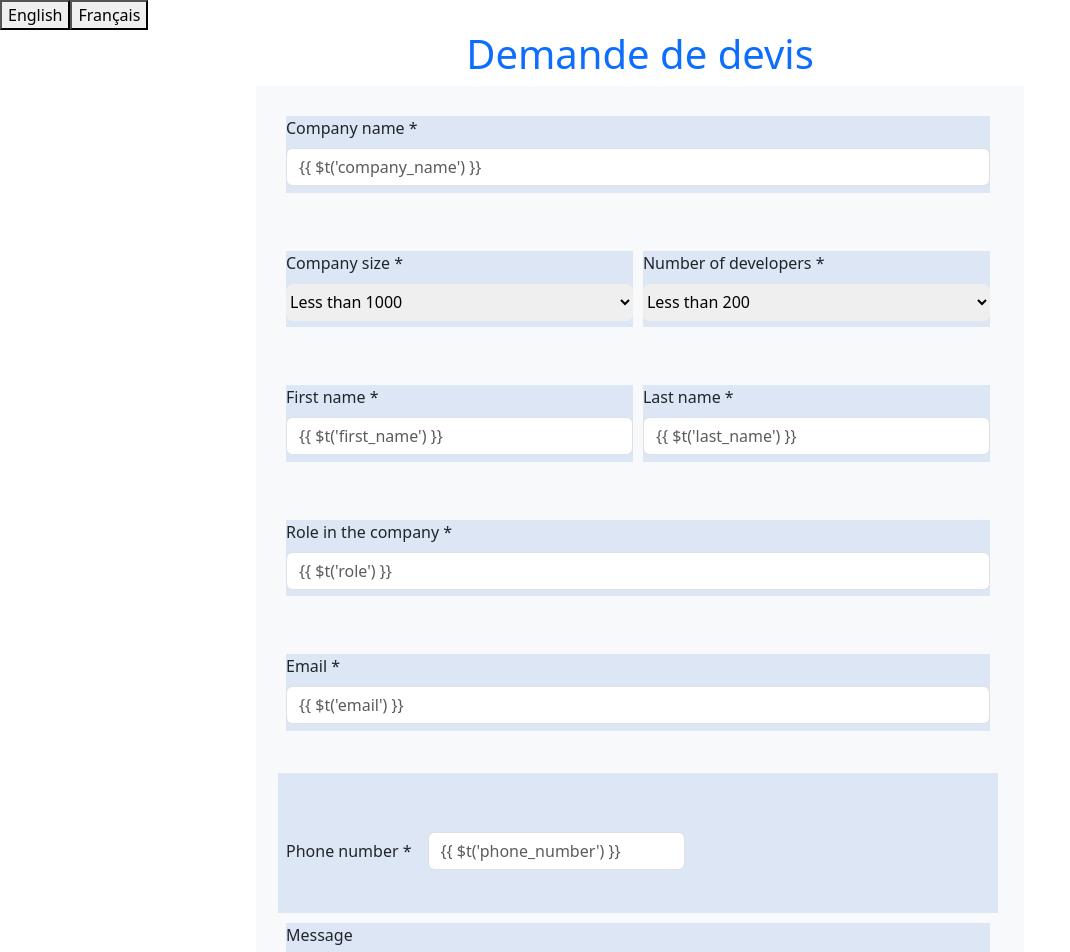
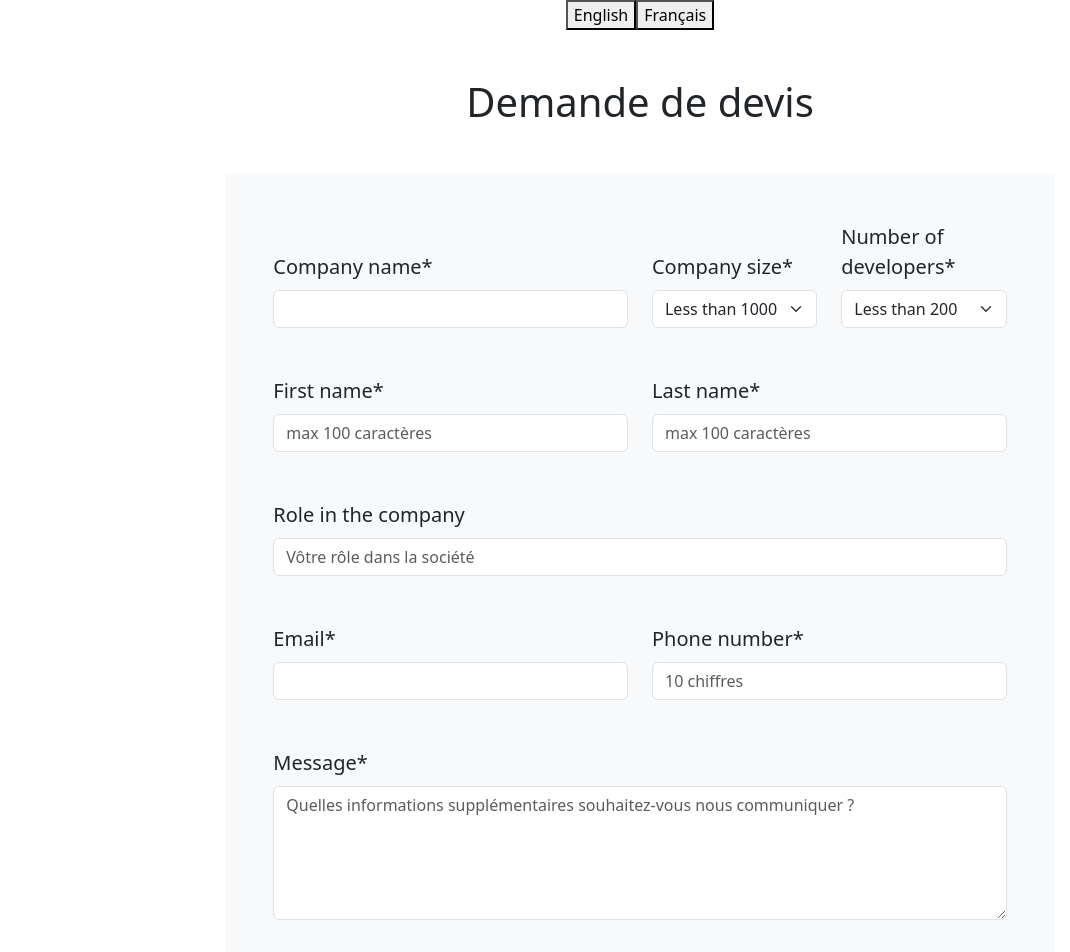
Before and after one commit to etukozoglu/dream-team-cust, a Vue app in the folder dt-presentation/: page / in a window 1280 px wide. Shown: the top 952 px of the page, without its empty margins (0-1070 px from the left). Built offline with nearby package versions, Linux system fonts and the light colour scheme.

Commit message:
Fabien's part for desktop

```diff
--- a/dt-presentation/package.json
+++ b/dt-presentation/package.json
@@ -1,5 +1,5 @@
 {
-  "name": "restcountries2",
+  "name": "dt-presentation",
   "version": "0.0.0",
   "private": true,
   "type": "module",
--- a/dt-presentation/src/components/CustomerForm.vue
+++ b/dt-presentation/src/components/CustomerForm.vue
@@ -1,70 +1,81 @@
 <template>
 
-  <div>
-    <!-- Button to change language -->
-    <div class="language-switcher">
+    <div class="language-switcher text-center">
       <button @click="changeLanguage('en')">English</button>
       <button @click="changeLanguage('fr')">Français</button>
     </div>
 
-<div>
-<h1 class="text-primary text-center">Demande de devis</h1>
-    <form class="bg-light">
-      <div class="mb-5 soName">
-        <label for="companyName" class="form-label">{{ $t('company_name') }} *</label>
-        <input type="text" placeholder="{{ $t('company_name') }}" class="form-control" id="companyName" name="companyName" v-model="companyName">
+  <div class="container col-8 ">
+    <h1 class="m-5 text-center ">Demande de devis</h1>
+    <form class="p-5 fs-5 text bg-light">
+      <div class="row align-items-end">
+        <div class="mb-5 col-6">
+          <label for="companyName" class="form-label">{{ $t('company_name') }}*</label>
+          <input type="text"  class="form-control" id="companyName" name="companyName" required>
         </div>
-      <div class="mb-5 soSize">
-        <label class="form-label " for="size">{{ $t('company_size') }} *</label>
-        <select class="form-label" name="size" id="size" v-model="size">
+        <div class="mb-5 col-3 flex-column">
+          <label class="form-label " for="size">{{ $t('company_size') }}*</label>
+          <select class="form-select w-100" name="size" id="size" required>
               <option value="">Less than 1000</option>
               <option value="">From 1000 to 10000</option>
               <option value="">More than 10000</option>
           </select>
         </div>
-      <div class="mb-5 soDev">
-        <label class="form-label " for="devNumber">{{ $t('number_of_developers') }} *</label>
-        <select name="devNumber" id="devNumber" v-model="devNumber">
+        <div class="mb-5 col-3 flex-column">
+          <label class="form-label " for="devNumber">{{ $t('number_of_developers') }}*</label>
+          <select class="form-select w-100" name="devNumber" id="devNumber" required>
               <option value="">Less than 200</option>
               <option value="">From 200 to 1000</option>
               <option value="">More than 1000</option>
           </select>
         </div>
-
-      <div class="mb-5 firstName">
-        <label for="firstname" class="form-label">{{ $t('first_name') }} *</label>
-        <input type="text" placeholder="{{ $t('first_name') }}" class="form-control" id="firstname" name="firstname" v-model="firstName">
-      </div>
-      <div class="mb-5 lastName">
-        <label for="lastname" class="form-label">{{ $t('last_name') }} *</label>
-        <input type="text" placeholder="{{ $t('last_name') }}" class="form-control" id="lastname" name="lastname" v-model="lastName">
-      </div>
-      <div class="mb-5 role">
-        <label for="role" class="form-label">{{ $t('role') }} *</label>
-        <input type="text" placeholder="{{ $t('role') }}" class="form-control" id="role" name="role" v-model="role">
-      </div>
-      <div class="mb-5 email">
-        <label for="email" class="form-label">{{ $t('email') }} *</label>
-        <input type="email" placeholder="{{ $t('email') }}" class="form-control" id="email" name="email" v-model="email">
       </div>
 
-      <div class="row g-3 align-items-center phone">
-        <div class="col-auto">
-          <label for="phoneNumber" class="col-form-label custom_width">{{ $t('phone_number') }} *</label>
+      <div class="row  align-items-end">
+        <div class="mb-5 col">
+          <label for="firstname" class="form-label">{{ $t('first_name') }}*</label>
+          <input type="text" placeholder="max 100 caractères" class="form-control" id="firstname" name="firstname">
         </div>
-        <div class="col-auto">
-          <input type="tel" placeholder="{{ $t('phone_number') }}" id="phoneNumber" class="form-control" v-model="phoneNumber">
-        </div>
-      </div>
-      <div class="mb-5 msg">
-        <label for="msg" class="form-label">{{ $t('message') }}</label>
-        <textarea rows="5" placeholder="{{ $t('message') }}" class="form-control custom_width" id="msg" name="msg" v-model="message"></textarea>
-      </div>
-      <button type="submit" class="btn btn-primary send" @click.prevent="submitForm">Envoyer</button>
-    </form>
+        <div class="mb-5 col">
+          <label for="lastname" class="form-label">{{ $t('last_name') }}*</label>
+          <input type="text" placeholder="max 100 caractères"  class="form-control" id="lastname" name="lastname">
         </div>
       </div>
 
+    <div class="row  align-items-end">
+      <div class="mb-5 col">
+        <label for="role" class="form-label">{{ $t('role') }}</label>
+        <input type="text" placeholder="Vôtre rôle dans la société" class="form-control" id="role" name="role">
+      </div>
+    </div>
+
+    <div class="row  align-items-end">
+      <div class="mb-5 col">
+        <label for="email" class="form-label">{{ $t('email') }}*</label>
+        <input type="email" class="form-control" id="email" name="email" required>
+      </div>
+      <div class="mb-5 col">
+        <label for="phoneNumber" class="form-label">{{ $t('phone_number') }}*</label>
+        <input type="tel" placeholder="10 chiffres"  id="phoneNumber" class="form-control" required>
+      </div>
+    </div>
+
+    <div class="row  align-items-end">
+      <div class="mb-5 msg">
+        <label for="msg" class="form-label">{{ $t('message') }}*</label>
+        <textarea maxlength="2000" rows="5" placeholder="Quelles informations supplémentaires souhaitez-vous nous communiquer ?"  class="form-control" id="msg" name="msg" required></textarea>
+      </div>
+    </div>
+
+    <div class="row  align-items-end">
+      <div class=" mb-5 col-12 text-center">
+  <button type="submit" class="btn btn-primary fs-5 text" @click.prevent="submitForm">{{ $t('button') }}</button>
+      </div>
+    </div>
+
+
+  </form>
+  </div>
 </template>
 
 <script>
@@ -95,138 +106,4 @@ export default {
 </script>
 
 <style scoped>
-
-html {
-  padding: 0;
-  margin: 0;
-  font-size: large;
-}
-
-form {
-  display: grid;
-  width: 60%;
-  background-color: rgb(220, 230, 245);
-  padding: 30px;
-  margin: auto;
-  grid-template-columns: 49% 20% 30%;
-  grid-template-rows: 13% 13% 13% 13% 13% 20% 13%;
-  grid-template-areas:
-    "soName soSize soDev"
-    "firstName lastName lastName"
-    "role role role"
-    "email email email"
-    "phone phone phone"
-    "msg msg msg"
-    "send send send";
-  gap: 10px;
-}
-
-.soName{
-    grid-area: soName;
-      background-color: rgb(220, 230, 245);
-}
-
-.soSize{
-    grid-area: soSize;
-      background-color: rgb(220, 230, 245);
-}
-.soDev{
-    grid-area: soDev;
-      background-color: rgb(220, 230, 245);
-}
-
-.firstName{
-    grid-area: firstName;
-      background-color: rgb(220, 230, 245);
-}
-
-.lastName{
-    grid-area: lastName;
-      background-color: rgb(220, 230, 245);
-}
-.role{
-    grid-area: role;
-      background-color: rgb(220, 230, 245);
-}
-.email{
-    grid-area: email;
-      background-color: rgb(220, 230, 245);
-}
-.phone{
-    grid-area: phone;
-      background-color: rgb(220, 230, 245);
-}
-.msg{
-    grid-area: msg;
-      background-color: rgb(220, 230, 245);
-}
-.send{
-    grid-area: send;
-    /* position: relative;
-    top: 30px */
-      background-color: rgb(220, 230, 245);
-      height: 40%;
-      width: 30%;
-      margin: auto;
-      margin-top: 0;
-      background-color: blue;
-      color: white;
-}
-#devNumber{
-    width: 80%;
-}
-#size, #devNumber{
-    margin-top: 1.4px;
-    width: 100%;
-    border: none;
-    height: 2.3rem;
-    border-radius: 7px;
-}
-
-@media (max-width: 1300px){
-    form{
-        display: grid;
-        width: 60%;
-        background-color: rgb(220, 230, 245);
-        padding: 30px;
-        margin: auto;
-        grid-template-columns: 49% 49%;
-        grid-template-rows: 13% 13% 13% 13% 13% 13% 20% 13%;
-        grid-template-areas:
-            "soName soName"
-            "soSize  soDev"
-            "firstName  lastName "
-            "role       role     "
-            "email      email     "
-            "phone      phone     "
-            "msg        msg    "
-            "send      send     ";
-            gap: 10px;
-    }
-}
-@media (max-width: 835px){
-
-    form{
-        display: grid;
-        width: 80%;
-        background-color: rgb(220, 230, 245);
-        padding: 30px;
-        margin: auto;
-        grid-template-columns: 100%;
-        grid-template-rows: 9% 9% 9% 9% 9% 9% 9% 9% 18% 9%;
-        grid-template-areas:
-            "soName"
-            "soSize"
-            "soDev"
-            "firstName"
-            "lastName "
-            "role"
-            "email"
-            "phone"
-            "msg"
-            "send";
-            gap: 0px;
-    }
-}
-
 </style>
--- a/dt-presentation/src/locales/en.json
+++ b/dt-presentation/src/locales/en.json
@@ -7,5 +7,6 @@
     "phone_number": "Phone number",
     "number_of_developers": "Number of developers",
     "role": "Role in the company",
-    "message": "Message"
+    "message": "Message",
+    "button": "ENVOYER"
   }
--- a/dt-presentation/src/locales/fr.json
+++ b/dt-presentation/src/locales/fr.json
@@ -7,5 +7,6 @@
     "phone_number": "Numéro de téléphone",
     "number_of_developers": "Nombre de développeurs",
     "role": "Fonction",
-    "message": "Message"
+    "message": "Message",
+    "button": "SEND"
   }
```
Also changed, not shown: dt-presentation/public/dog.jpg (deleted), 1 other file (tests, documents, lock files or other folders). Lines whose indentation alone changed are shown as unchanged.
